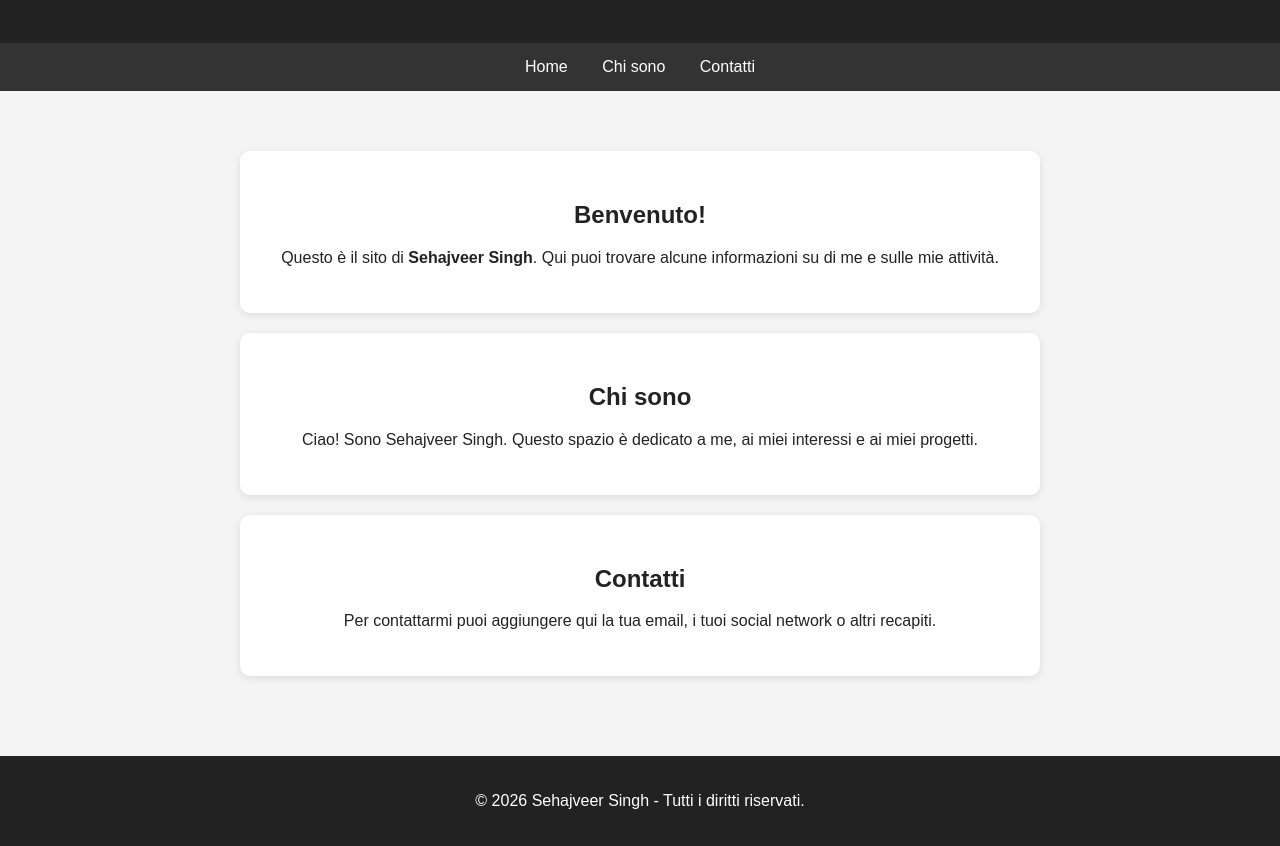
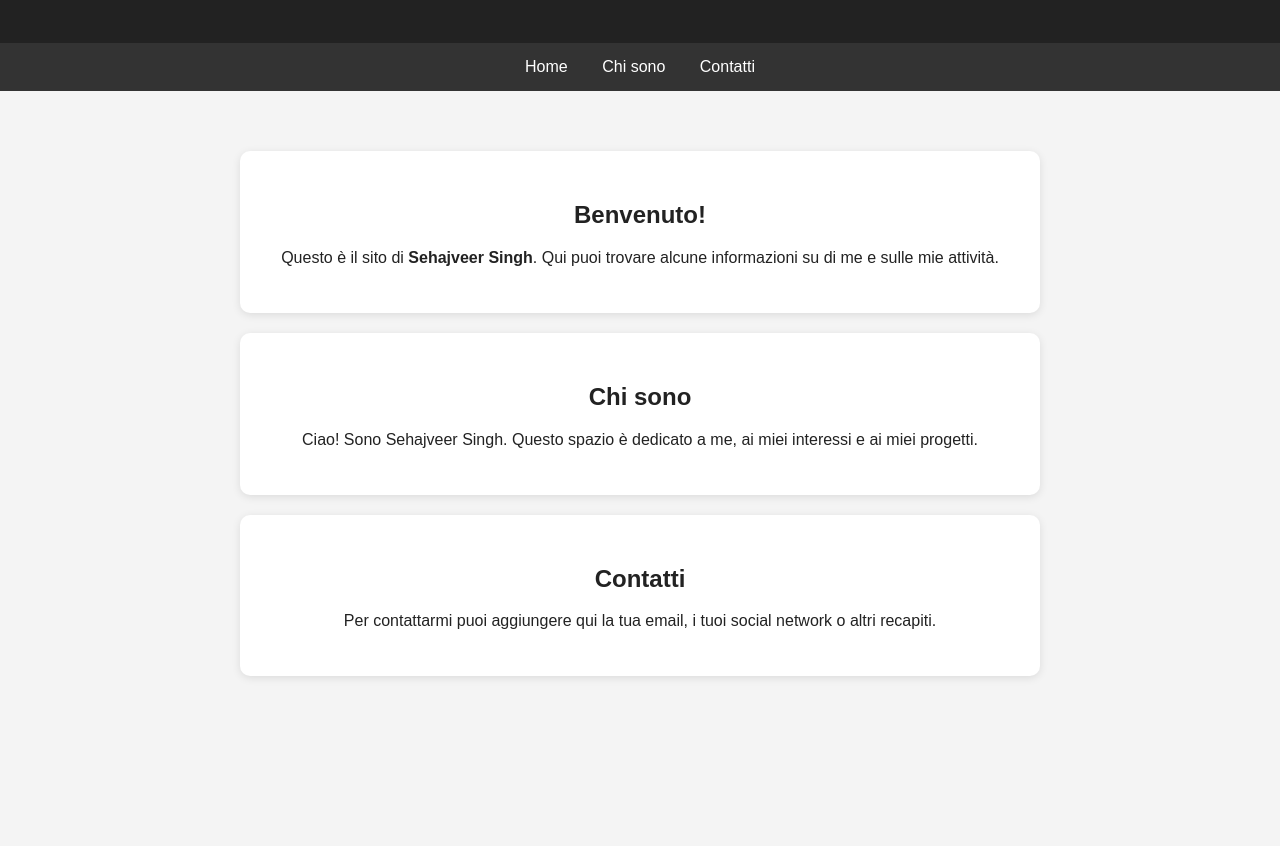
Before and after one commit to Sehajveer177/sitodisingh177, a plain HTML site: page index.html in a window 1280 px wide. Shown: the part 112-958 px from the top of the page. After the commit the page ends 868 px from the top, so only its background shows below. Drawn offline with Linux system fonts and the light colour scheme.

Commit message:
Fix HTML formatting and clean up code

```diff
--- a/index.html
+++ b/index.html
@@ -104,10 +104,5 @@
         </section>
 
     </div>
-
-    <footer>
-        <p>&copy; 2026 Sehajveer Singh - Tutti i diritti riservati.</p>
-    </footer>
-
 </body>
 </html>
```
